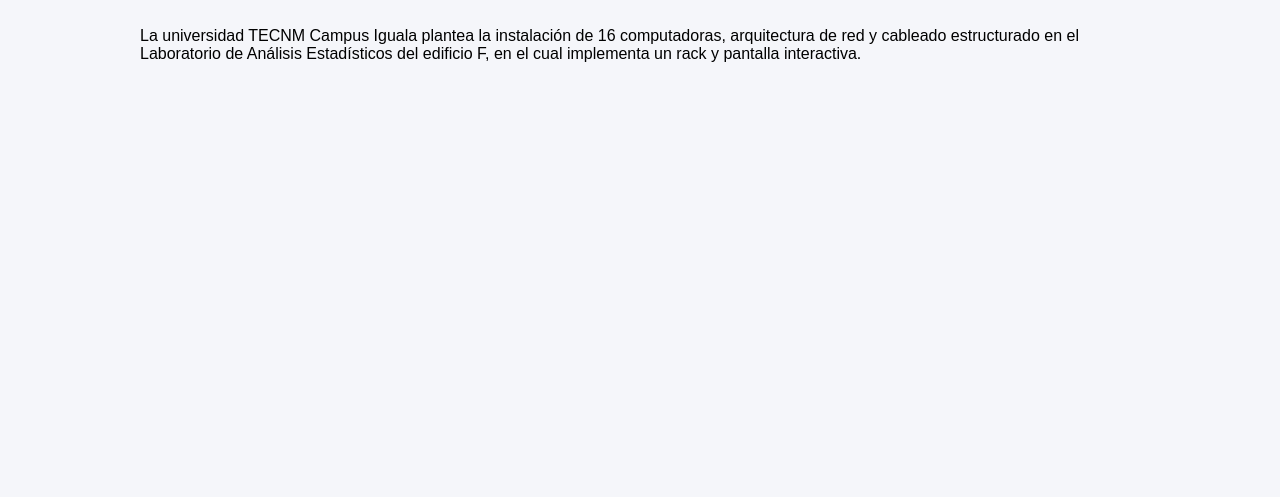
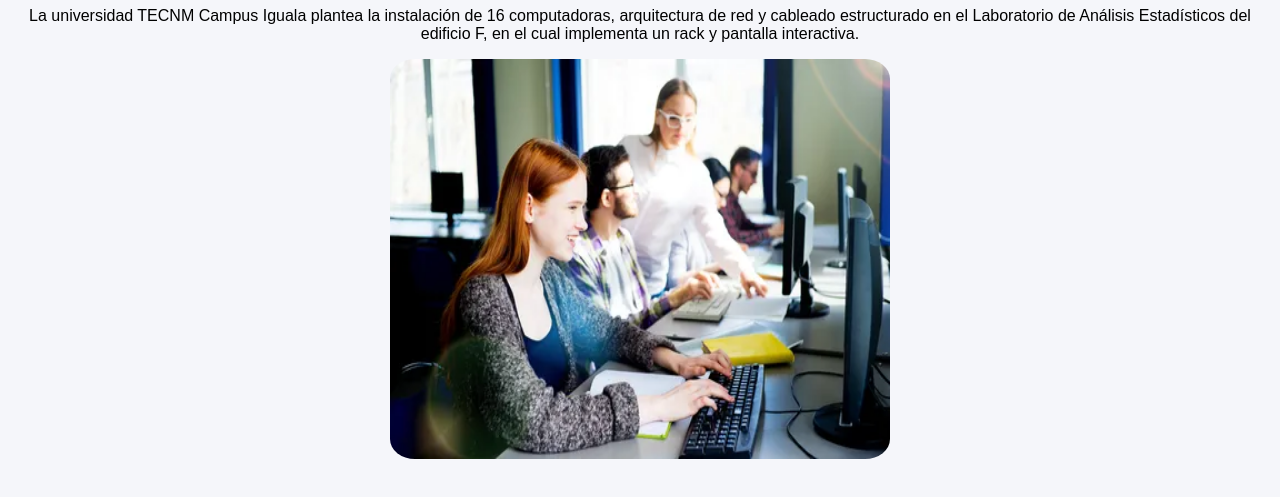
Before and after one commit to rocketant124/estadistica, a plain HTML site: page mision.html in a window 1280 px wide. Shown: the part 261-758 px from the top of the page. Drawn offline with Linux system fonts and the light colour scheme.

Commit message:
Todos los archivos actualizados

```diff
--- a/css/indexstyle.css
+++ b/css/indexstyle.css
@@ -138,3 +138,14 @@
 .team li{
   list-style-type: style none;;
 }
+ .section-mision{
+      padding: 20px;
+      text-align: center;
+      align-items:center;
+    }
+    .section-mision h1 {
+      font-size: 40px;
+    }
+    .section-mision img{
+     border-radius:5%;
+    }
--- a/mision.html
+++ b/mision.html
@@ -30,9 +30,10 @@
  <h1>Misión:</h1>
 </div>
 
-<section class="section" id="mision">
+<section class="section-mision" id="mision">
   <p>La universidad TECNM Campus Iguala plantea la instalación de 16 computadoras, arquitectura de red y cableado estructurado en el Laboratorio de Análisis Estadísticos del edificio F, en el cual implementa un rack y pantalla interactiva.
 </p>
+<img src="imagenes/mision.webp" alt="" height="400rem" width="500rem">
 </section>
 </body>
 </html>
```
Also changed, not shown: proyectos.html (+7 -1 lines), vision.html (+3 -1 lines), imagenes/mision.webp (added).
